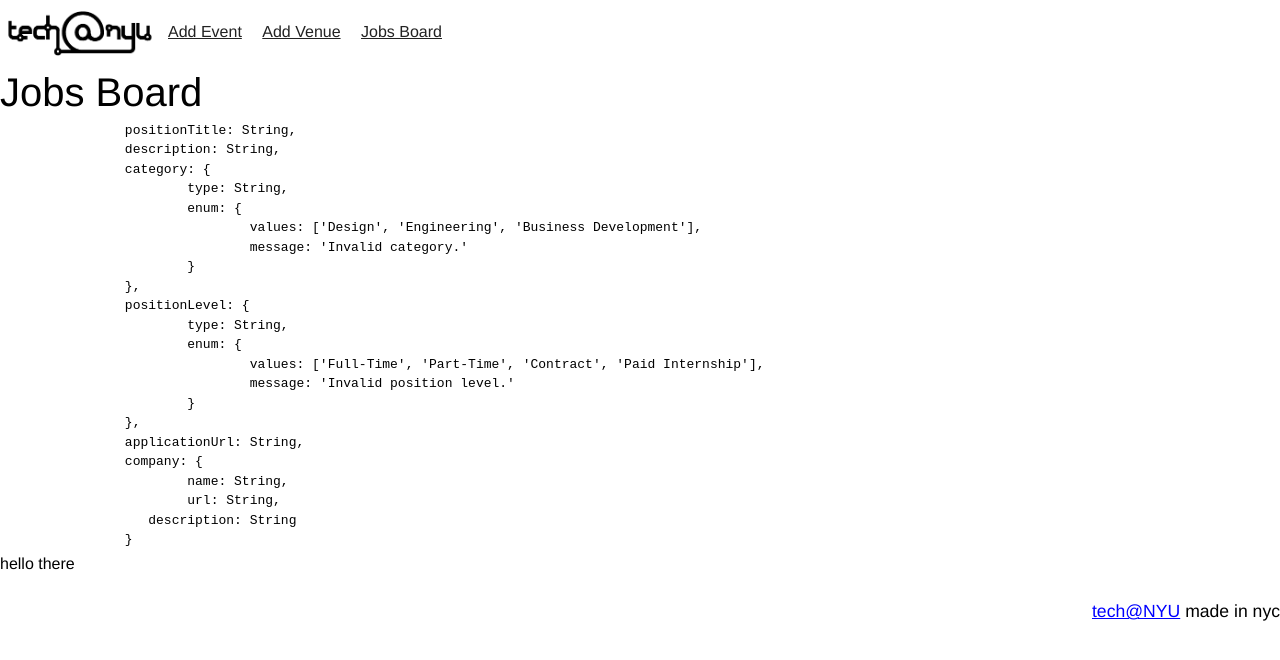
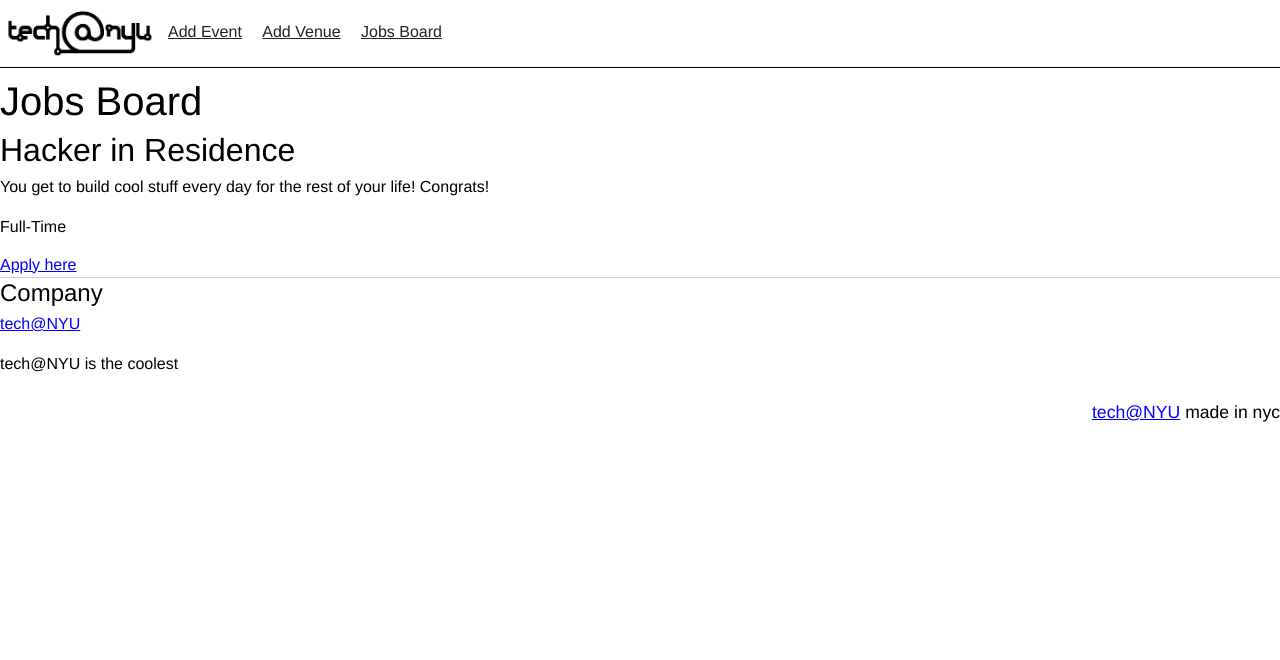
Before and after one commit to TechAtNYU/intranet, a Jekyll site: the page built from _forms/jobs-board.html, in a window 1280 px wide. Shown: the top 660 px of the page. Built offline with Jekyll 4.4.1, drawn with Linux system fonts in a browser that asks for light colours; nearby versions of some CDN libraries; Markdown is read by kramdown in place of the engine named in the settings.

Commit message:
sample jobs model

```diff
--- a/_forms/jobs-board.html
+++ b/_forms/jobs-board.html
@@ -3,33 +3,26 @@
 title: Jobs Board
 customJS: jobs.js
 ---
+{% raw %}
+<div ng-controller="JobsBoard">
 
-<pre>
-		positionTitle: String,
-		description: String,
-		category: {
-			type: String,
-			enum: {
-				values: ['Design', 'Engineering', 'Business Development'],
-				message: 'Invalid category.'
-			}
-		},
-		positionLevel: {
-			type: String,
-			enum: {
-				values: ['Full-Time', 'Part-Time', 'Contract', 'Paid Internship'],
-				message: 'Invalid position level.'
-			}
-		},
-		applicationUrl: String,
-		company: {
-			name: String,
-			url: String,
-		   description: String
-		}
-</pre>
+<h3 ng-bind="positionTitle"></h3>
+<p ng-bind="positionDescription"></p>
+<label ng-bind="positionCategory"></label>
+
+<p ng-bind="positionLevel"></p>
+
+<a ng-href="{{applicationURL}}">Apply here</a>
+
+<hr>
+
+<h5>Company</h5>
+
+<a ng-href="{{companyURL}}"><p ng-bind="company"></p></a>
+
+<p ng-bind="companyDescription"></p>
 
 
-<div ng-controller="JobsBoard">
-	<p ng-bind="test"></p>
+
 </div>
+{% endraw %}
--- a/lib/js/form/jobs.js
+++ b/lib/js/form/jobs.js
@@ -1,10 +1,17 @@
 var addListing = angular.module("jobs", [])
 .controller("JobsBoard", function($scope) {
 
-	$scope.test = "hello there";
-	$scope.get = "AAAAA"
+	$scope.positionTitle = "Hacker in Residence";
+	$scope.positionDescription = "You get to build cool stuff every day for the rest of your life! Congrats!";
+	$scope.currentCategory = "Engineering";
+	$scope.categories = ["Design", "Engineering", "Business Development", "Other"];
+	$scope.positionLevel = "Full-Time";
+	$scope.levels = ["Full-Time", "Part-Time", "Contract", "Paid Internship", "Unpaid"];
 
-
+	$scope.applicationURL = "http://techatnyu.org";
+	$scope.company = "tech@NYU";
+	$scope.companyURL = "http://techatnyu.org";
+	$scope.companyDescription = "tech@NYU is the coolest"
 
 });
 
```
Also changed, not shown: lib/css/styles.css.
